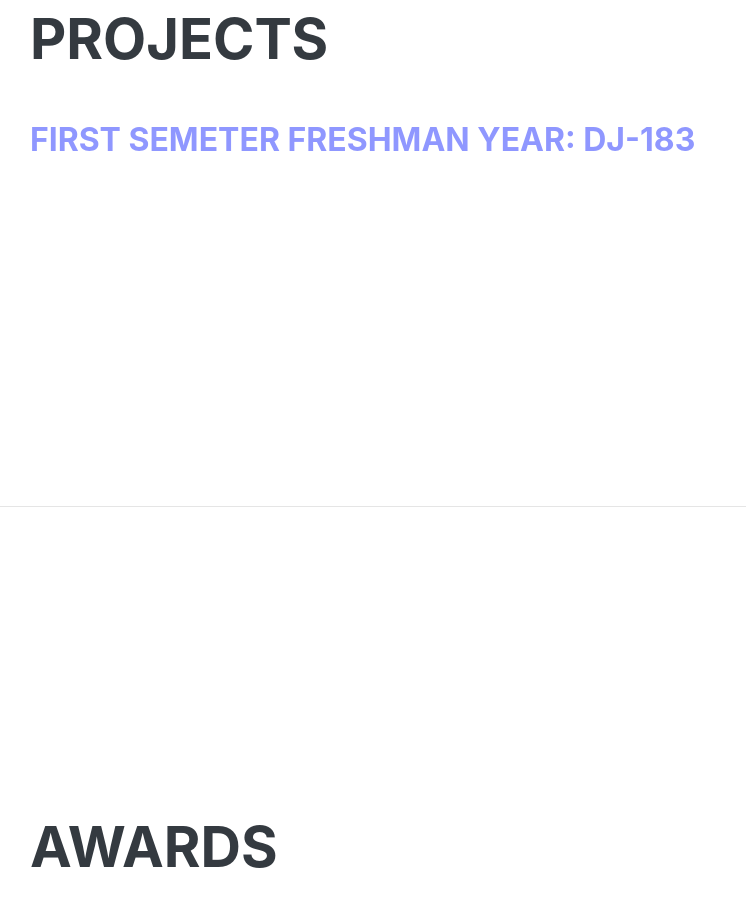
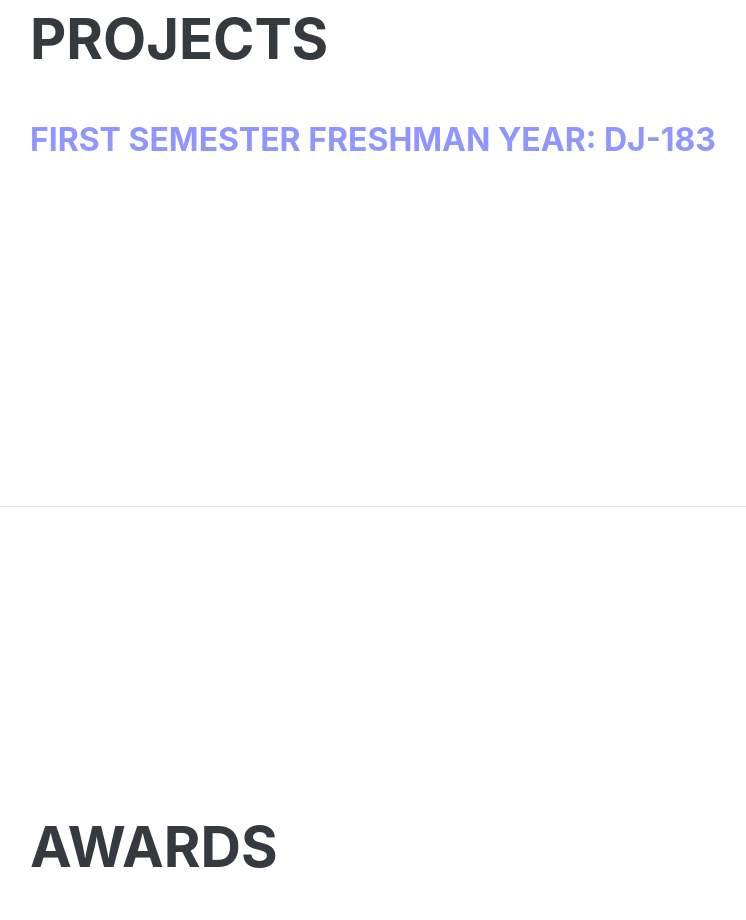
Before and after one commit to leighadennis/leigh.io, a plain HTML site: page index.html in a window 1280 px wide. Shown: the part 3540-4460 px from the top of the page, without its empty margins (290-1036 px from the left). Drawn offline with Linux system fonts and the light colour scheme; a web font is replaced by a local one.

Commit message:
I spell correctly this time

```diff
--- a/index.html
+++ b/index.html
@@ -234,7 +234,7 @@
               <div class="resume-content mr-auto">
                 <h3 class="mb-0">
                 <span class="text-primary"></span>
-                  <a href="https://joyboy.herokuapp.com">First Semeter Freshman Year: DJ-183</a>
+                  <a href="https://joyboy.herokuapp.com">First Semester Freshman Year: DJ-183</a>
                 </h3>
               </div>
             </div>
```
